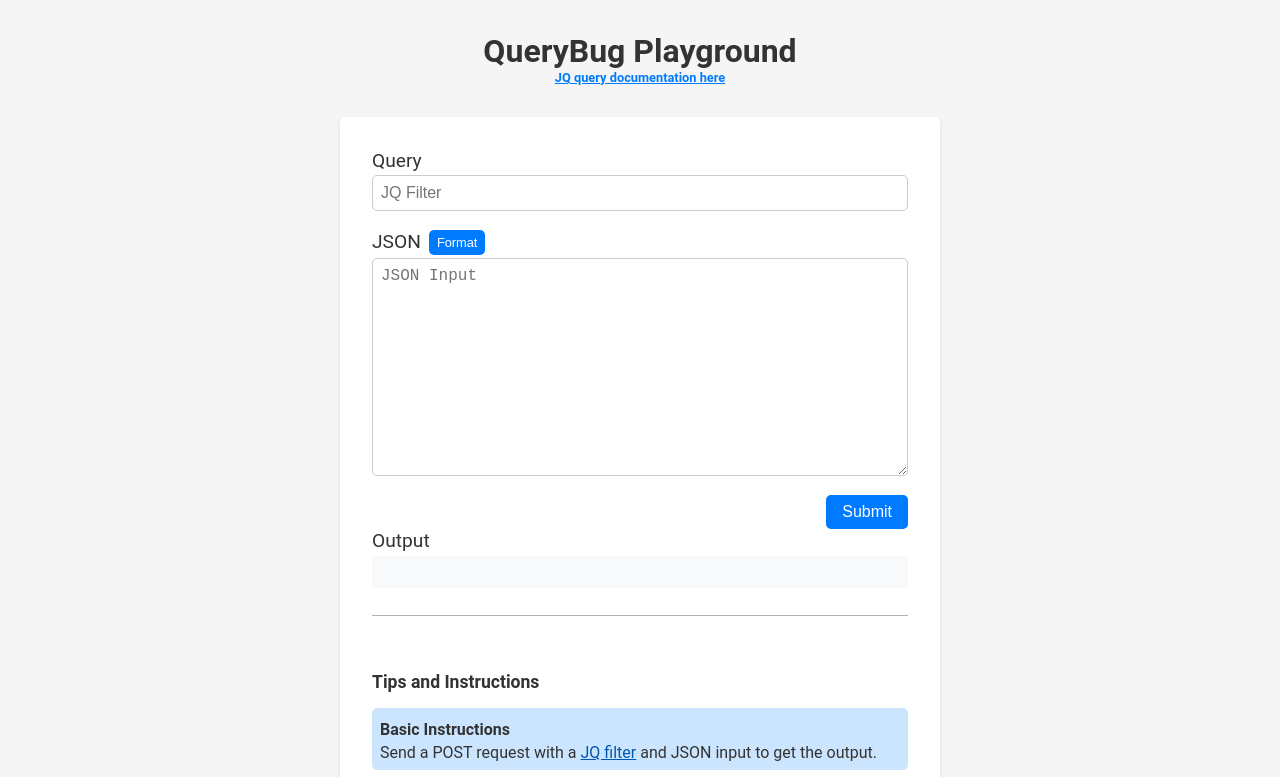
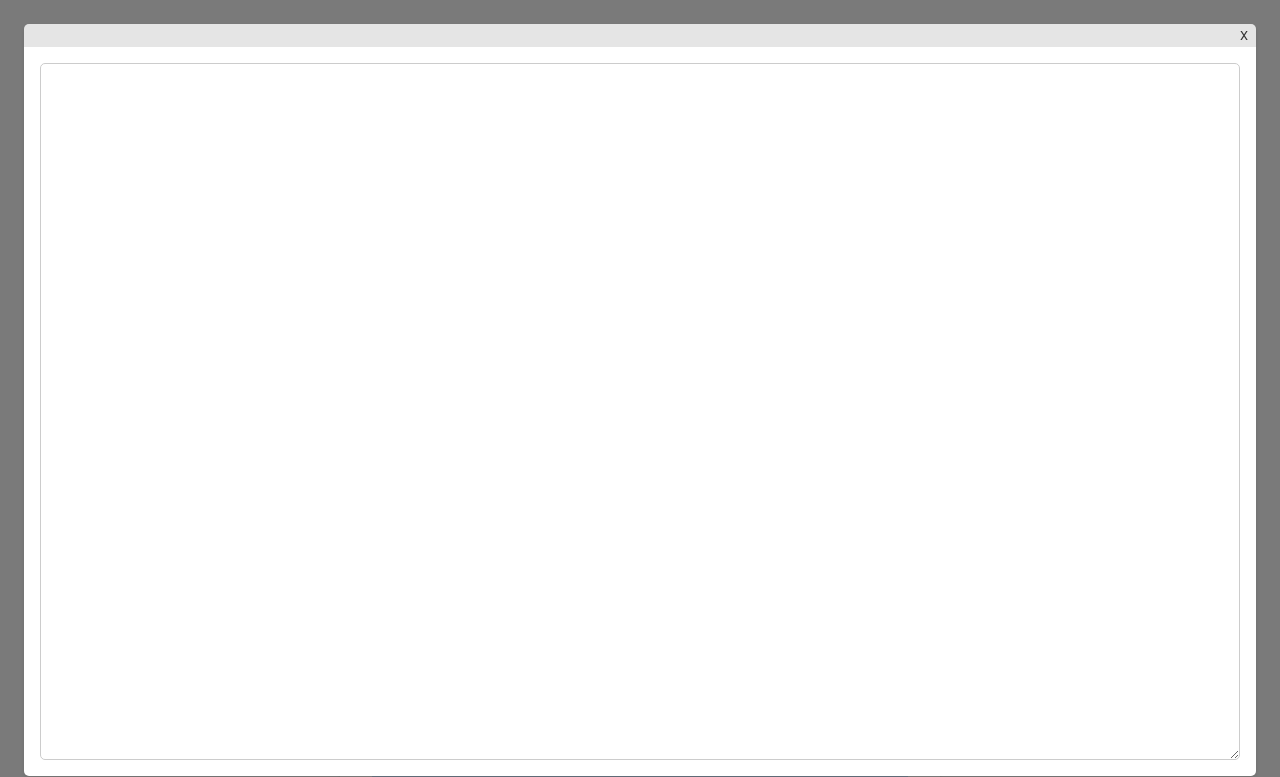
Before and after one commit to NoodleBug/resonite-querybug, a website: page playground.html in a window 1280 px wide. Shown: the top 777 px of the page. Drawn offline with Linux system fonts and the light colour scheme.

Commit message:
Add fullscreen inspector

```diff
--- a/playground.html
+++ b/playground.html
@@ -72,6 +72,16 @@
 					<img src="/bmc_qr.png" alt="Buy Me A Coffee QR Code" style="width: 150px !important;">
 				</div>
 			</footer>
+			<div class="fullscreen-inspector-backdrop">
+				<div class="fullscreen-inspector">
+					<div class="inspector-header">
+						<div class="inspector-close">X</div>
+					</div>
+					<div class="inspector-content">
+						<textarea class="inspector-input"></textarea>
+					</div>
+				</div>
+			</div>
 		</p>
 		</form>
 
--- a/public/style.css
+++ b/public/style.css
@@ -1,3 +1,6 @@
+* {
+	box-sizing: border-box;
+}
 
 form {
 	display: flex;
@@ -100,6 +103,7 @@ label span {
 	gap: 0.5rem;
 }
 
+
 input[type="text"], textarea {
 	padding: 0.5rem;
 	border: 1px solid #ccc;
@@ -111,17 +115,54 @@ textarea {
 	min-height: 200px;
 }
 
-.fullscreen-inspector {
+.fullscreen-inspector-backdrop {
 	position: fixed;
 	top: 0;
 	left: 0;
+	bottom: 0;
+	right: 0;
+	background-color: rgba(0, 0, 0, 0.5);
+	display: flex;
+	flex-direction: column;
+	justify-content: center;
+	align-items: center;
+	/* z-index: 1000; */
+	/* display: none; */
+}
+
+.fullscreen-inspector {
+	display: flex;
+	flex-direction: column;
+	background-color: #fff;
+	/* padding: 2rem; */
+	border-radius: 5px;
+	box-shadow: 0 2px 4px rgba(0, 0, 0, 0.1);
+	position: absolute;
+	top: 0;
+	left: 0;
+	bottom: 0;
+	right: 0;
+	margin: 1.5rem;
+	overflow: hidden;
+}
+
+.fullscreen-inspector .inspector-header {
+	display: flex;
+	justify-content: flex-end;
+	font-size: 0.8rem;
+	background-color: rgba(0, 0, 0, 0.1);
+	/* color: #fff; */
+	padding: 0.25rem 0.5rem;
+}
+
+.fullscreen-inspector .inspector-content {
+	flex-grow: 1;
+	padding: 1rem;
+}
+
+.fullscreen-inspector .inspector-input {
 	width: 100%;
 	height: 100%;
-	background-color: rgba(0, 0, 0, 0.5);
-	display: flex;
-	justify-content: center;
-	align-items: center;
-	z-index: 1000;
 }
 
 #output {
```
